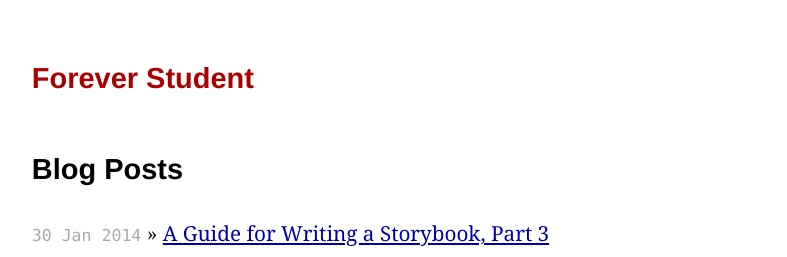
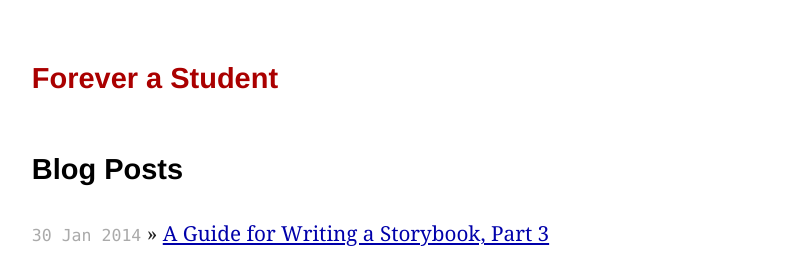
Before and after one commit to jamiely/deprecated_blog, a Jekyll site: the page built from index.html, in a window 1280 px wide. Shown: the top 257 px of the page, without its empty margins (246-1033 px from the left). Built offline with Jekyll 4.4.1, drawn with Linux system fonts in a browser that asks for light colours; Markdown is read by kramdown in place of the engine named in the settings.

```diff
--- a/_config.yml
+++ b/_config.yml
@@ -1,3 +1,3 @@
-name: Forever Student
+name: Forever a Student
 markdown: redcarpet
 pygments: true
```
